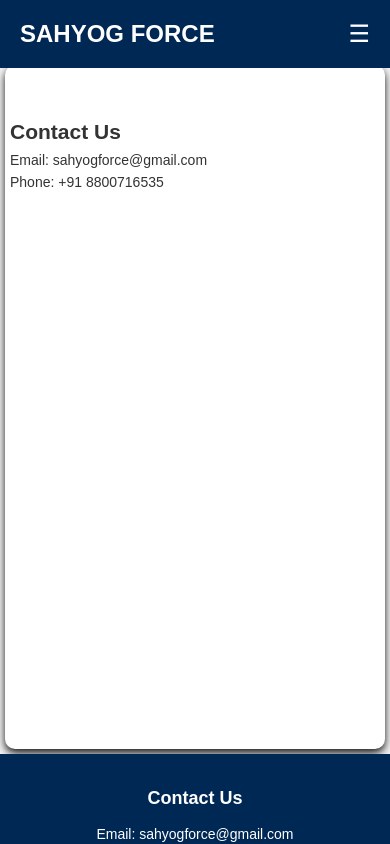
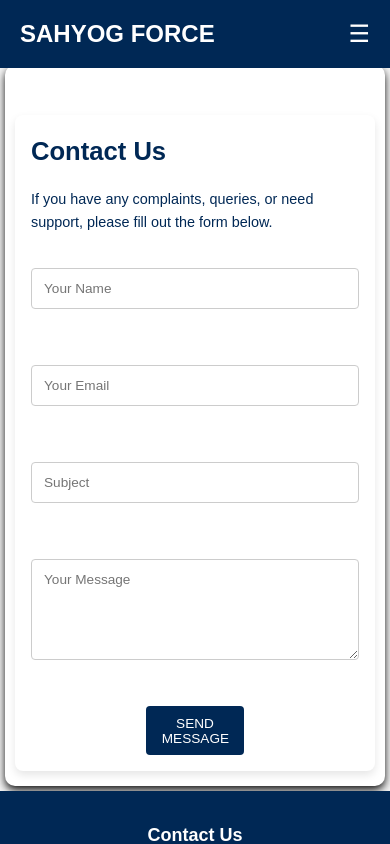
Before and after one commit to ayushmishra25/Tours-and-Travels, a React (Vite) app in the folder Frontend/: page /contact in a window 390 px wide. Shown: the top 844 px of the page. Built offline with nearby package versions, Linux system fonts and the light colour scheme.

Commit message:
applied api in contact page

```diff
--- a/Frontend/src/App.css
+++ b/Frontend/src/App.css
@@ -597,6 +597,116 @@ button.login-btn:hover {
   }
 }
 
+/* Contact Section Styles */
+.contact {
+  background-color: #ffffff;  /* Clean white background for the form */
+  color:#002855;      /* Use your signature text color */
+  max-width: 800px;
+  margin: 0 auto;
+  padding: 2rem;
+  border-radius: 8px;
+  box-shadow: 0 4px 8px rgba(0, 0, 0, 0.1);
+}
+
+.contact h2 {
+  color: #002855;
+  font-size: 2rem;
+  margin-bottom: 1rem;
+}
+
+.contact p {
+  font-size: 1rem;
+  margin-bottom: 1.5rem;
+}
+
+/* Contact Form */
+.contact-form {
+  display: flex;
+  flex-direction: column;
+  gap: 1rem;
+}
+
+.contact-form .form-group input,
+.contact-form .form-group textarea {
+  width: 100%;
+  padding: 0.75rem;
+  border: 1px solid #ccc;
+  border-radius: 4px;
+  font-size: 1rem;
+}
+
+/* Submit Button */
+.contact-btn {
+  padding: 0.75rem 1.5rem;
+  background-color: #002855;
+  color: #fff;
+  border: none;
+  border-radius: 4px;
+  font-size: 1rem;
+  cursor: pointer;
+  align-self: center;
+  transition: background-color 0.3s ease;
+}
+
+.contact-btn:hover {
+  background-color: #004a99;
+}
+
+/* Response Message */
+.response-msg {
+  margin-top: 1rem;
+  color: green;
+  font-weight: bold;
+  text-align: center;
+}
+
+/* RESPONSIVE STYLES */
+
+/* For devices up to 768px wide */
+@media (max-width: 768px) {
+  .contact {
+    padding: 1.5rem;
+    margin: 0 10px;
+  }
+  .contact h2 {
+    font-size: 1.8rem;
+  }
+  .contact p {
+    font-size: 1rem;
+  }
+  .contact-form .form-group input,
+  .contact-form .form-group textarea {
+    font-size: 0.9rem;
+  }
+  .contact-btn {
+    font-size: 0.9rem;
+    padding: 0.7rem 1.2rem;
+  }
+}
+
+/* For Extra Small Devices (up to 480px wide) */
+@media (max-width: 480px) {
+  .contact {
+    padding: 1rem;
+    margin: 0 5px;
+  }
+  .contact h2 {
+    font-size: 1.6rem;
+  }
+  .contact p {
+    font-size: 0.9rem;
+  }
+  .contact-form .form-group input,
+  .contact-form .form-group textarea {
+    font-size: 0.85rem;
+  }
+  .contact-btn {
+    font-size: 0.85rem;
+    padding: 0.6rem 1rem;
+  }
+}
+
+
 /* Dashboard Page CSS */
 
 .dashboard-wrapper {
--- a/Frontend/src/pages/Contact.jsx
+++ b/Frontend/src/pages/Contact.jsx
@@ -1,12 +1,99 @@
-import React from 'react';
+import React, { useState } from 'react';
+import axios from 'axios';
 
 function Contact() {
+  const [formData, setFormData] = useState({
+    name: '',
+    email: '',
+    subject: '',
+    message: '',
+  });
+  const [responseMsg, setResponseMsg] = useState('');
+  const [loading, setLoading] = useState(false);
+  const [errorMsg, setErrorMsg] = useState('');
+
+  // Handle change for form inputs
+  const handleChange = (e) => {
+    setFormData({ ...formData, [e.target.name]: e.target.value });
+  };
+
+  // Handle form submission using Axios
+  const handleSubmit = async (e) => {
+    e.preventDefault();
+    setLoading(true);
+    setErrorMsg('');
+    setResponseMsg('');
+    try {
+      // Replace with your actual backend endpoint
+      const response = await axios.post('http://127.0.0.1:8000/api/contact', formData, {
+        headers: { 'Content-Type': 'application/json' },
+      });
+
+      if (response.data.success) {
+        setResponseMsg('Thank you for your message. We will get back to you soon.');
+        setFormData({ name: '', email: '', subject: '', message: '' });
+      } else {
+        setErrorMsg('There was an issue sending your message. Please try again later.');
+      }
+    } catch (error) {
+      setErrorMsg('An error occurred. Please check your connection and try again.');
+    } finally {
+      setLoading(false);
+    }
+  };
+
   return (
     <div className="page-content">
       <section className="contact">
         <h2>Contact Us</h2>
-        <p>Email: sahyogforce@gmail.com</p>
-        <p>Phone: +91 8800716535</p>
+        <p>If you have any complaints, queries, or need support, please fill out the form below.</p>
+        <form onSubmit={handleSubmit} className="contact-form">
+          <div className="form-group">
+            <input
+              type="text"
+              name="name"
+              placeholder="Your Name"
+              value={formData.name}
+              onChange={handleChange}
+              required
+            />
+          </div>
+          <div className="form-group">
+            <input
+              type="email"
+              name="email"
+              placeholder="Your Email"
+              value={formData.email}
+              onChange={handleChange}
+              required
+            />
+          </div>
+          <div className="form-group">
+            <input
+              type="text"
+              name="subject"
+              placeholder="Subject"
+              value={formData.subject}
+              onChange={handleChange}
+              required
+            />
+          </div>
+          <div className="form-group">
+            <textarea
+              name="message"
+              placeholder="Your Message"
+              value={formData.message}
+              onChange={handleChange}
+              required
+              rows="5"
+            ></textarea>
+          </div>
+          <button type="submit" className="contact-btn" disabled={loading}>
+            {loading ? 'Sending...' : 'Send Message'}
+          </button>
+        </form>
+        {responseMsg && <p className="response-msg">{responseMsg}</p>}
+        {errorMsg && <p className="error-message">{errorMsg}</p>}
       </section>
     </div>
   );
```
